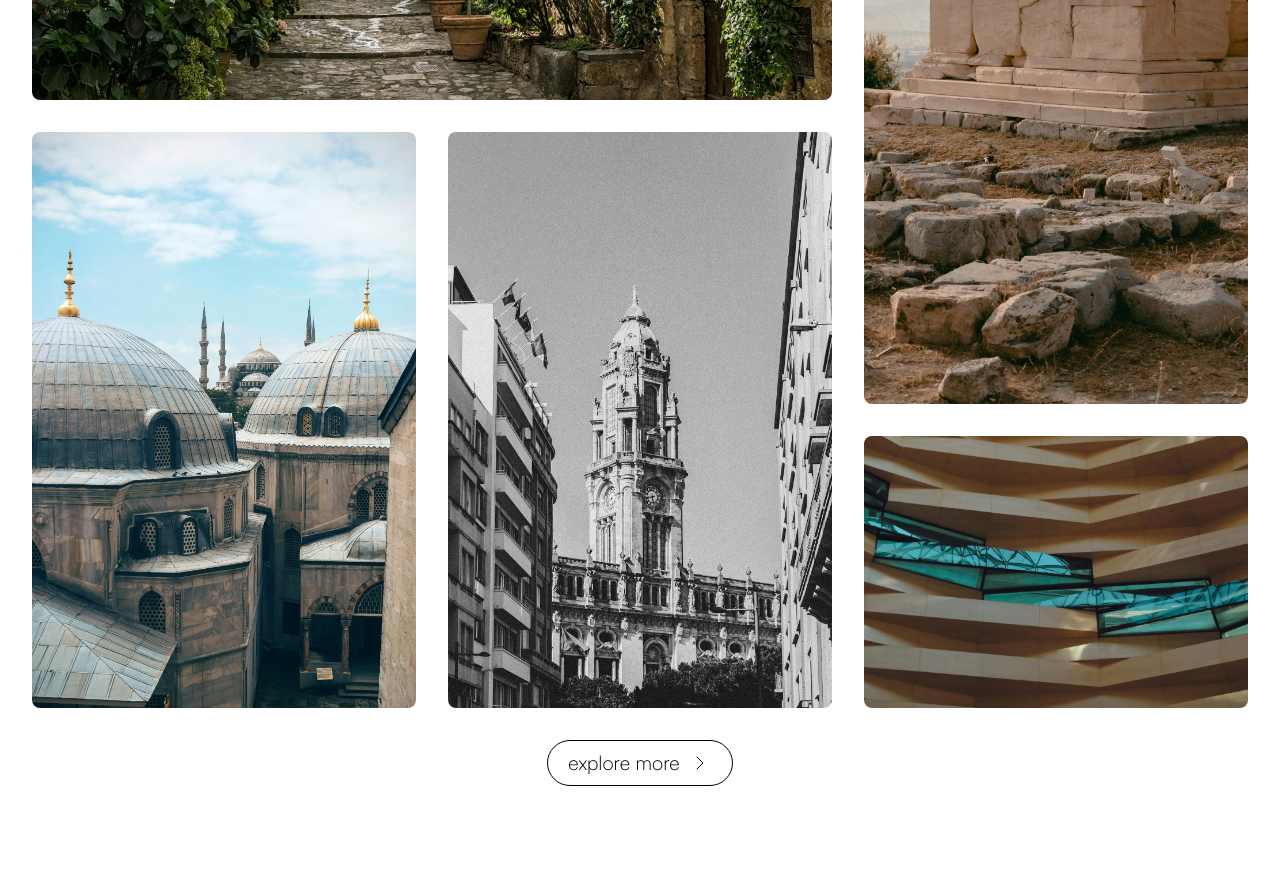
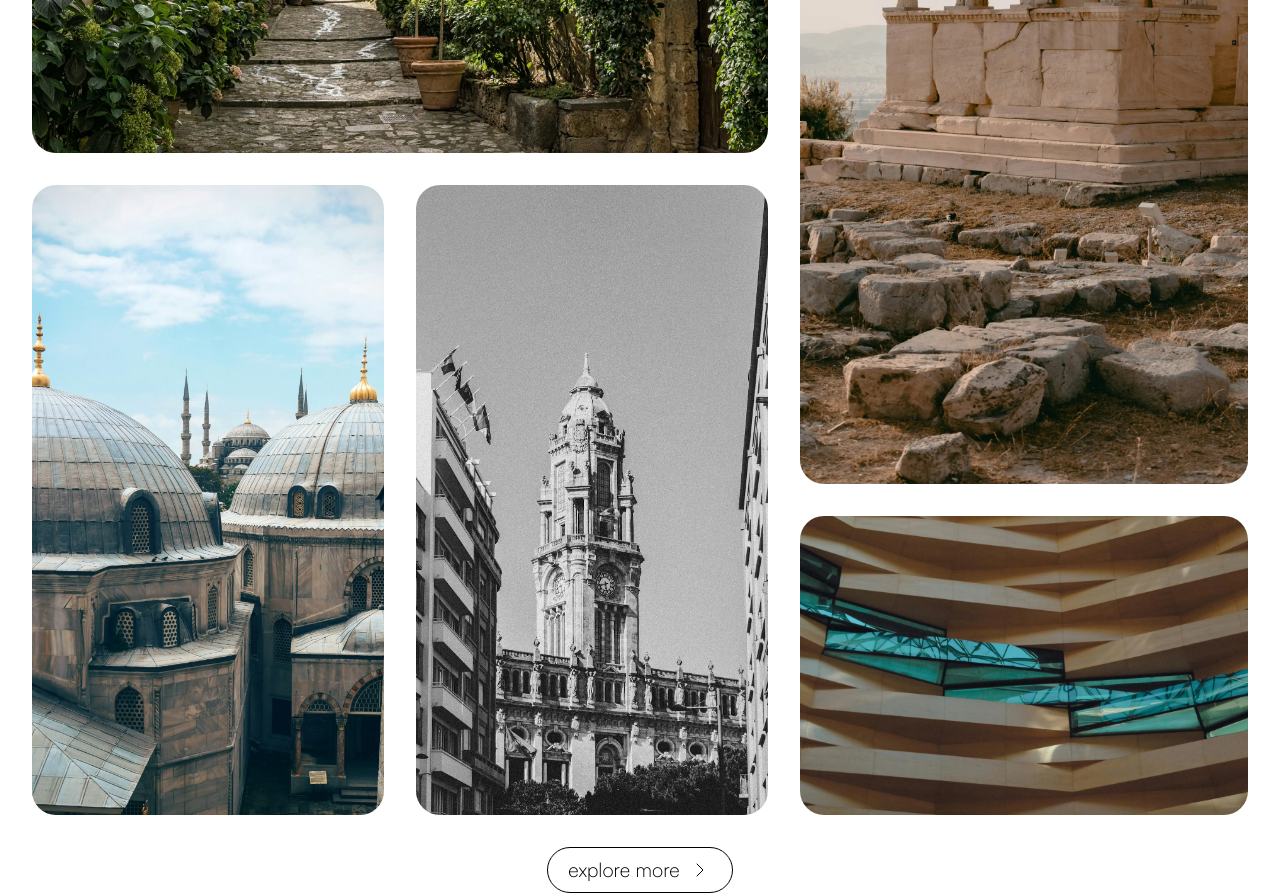
Before and after one commit to swayamsth/samplestudio, a React (Vite) app: page / in a window 1280 px wide. Shown: the part 2280-3173 px from the top of the page. Before the commit the page ends 3066 px from the top, so only its background shows below. Built offline with nearby package versions, Linux system fonts and the light colour scheme.

Commit message:
Grid works but too big

```diff
--- a/src/components/Grid.jsx
+++ b/src/components/Grid.jsx
@@ -7,35 +7,35 @@ const Grid = ({ projectItems }) => {
         <img
           src={projectItems[0].image}
           alt={projectItems[0].title}
-          className="object-cover rounded-lg w-full h-full"
+          className="object-cover rounded-3xl w-full h-full"
         />
       </div>
-      <div className="row-start-1 row-span-3 col-start-9 col-span-4">
+      <div className="row-start-1 row-span-3 col-start-9 col-span-5">
         <img
           src={projectItems[1].image}
           alt={projectItems[1].title}
-          className="object-cover rounded-lg w-full h-full"
+          className="object-cover rounded-3xl w-full h-full"
         />
       </div>
       <div className="row-start-3 row-span-2 col-start-1 col-span-4">
         <img
           src={projectItems[2].image}
           alt={projectItems[2].title}
-          className="object-cover rounded-lg w-full h-full"
+          className="object-cover rounded-3xl w-full h-full"
         />
       </div>
       <div className="row-stat-3 row-span-2 col-start-5 col-span-4">
         <img
           src={projectItems[3].image}
           alt={projectItems[3].title}
-          className="object-cover rounded-lg w-full h-full"
+          className="object-cover rounded-3xl w-full h-full"
         />
       </div>
-      <div className="row-start-4 row-span-1 col-start-9 col-end-13">
+      <div className="row-start-4 row-span-1 col-start-9 col-span-5">
         <img
           src={projectItems[4].image}
           alt={projectItems[4].title}
-          className="object-cover rounded-lg w-full h-full"
+          className="object-cover rounded-3xl w-full h-full"
         />
       </div>
     </div>
```
